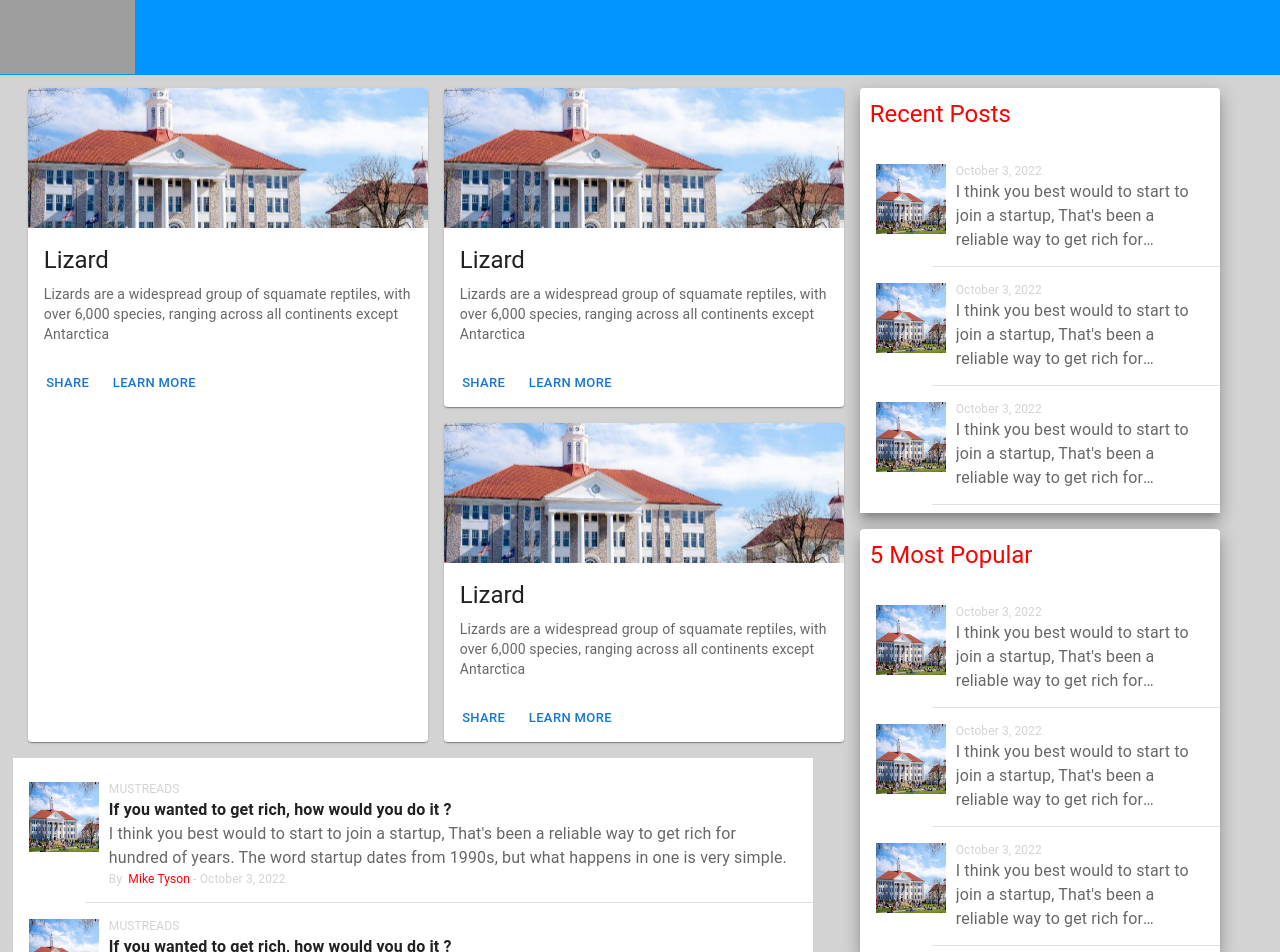
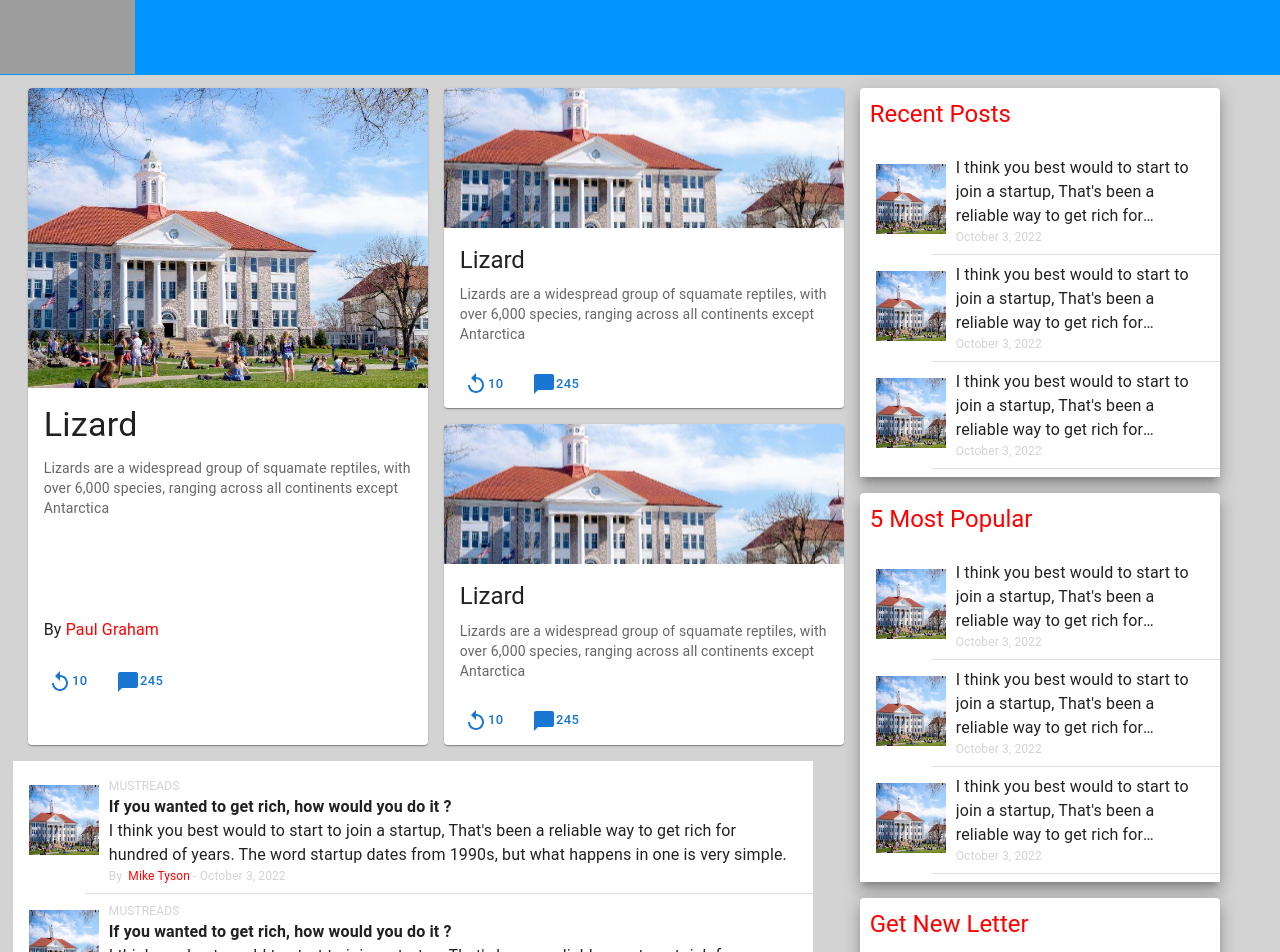
Before and after one commit to amrelshehaly/daily-news, a Next.js app: page / in a window 1280 px wide. Shown: the top 952 px of the page. Built offline with nearby package versions, Linux system fonts and the light colour scheme; grey boxes are pictures that could not be loaded.

Commit message:
fixing and finishing the home page

```diff
--- a/src/common/listItem/index.tsx
+++ b/src/common/listItem/index.tsx
@@ -31,20 +31,22 @@ const SimpleListItem: FC<Props> = (props: Props) => {
             <img src={Image} width="70px" height="70px" />
           </ListItemAvatar>
         )}
-        <ListItemText
-          primary={
+
         <Box>
-              <Typography sx={{ fontSize: '12px', color: 'lightgray' }}>
+          <Box>
+            <Typography
+              component="div"
+              sx={{ fontSize: '12px', color: 'lightgray' }}
+            >
               {tag}
             </Typography>
             <Typography sx={{ fontWeight: 700 }} component="div">
               {title}
             </Typography>
           </Box>
-          }
-          secondary={
           <Box>
             <Typography
+              component="div"
               sx={{
                 display: '-webkit-box',
                 overflow: 'hidden',
@@ -54,19 +56,31 @@ const SimpleListItem: FC<Props> = (props: Props) => {
             >
               {subTitle}
             </Typography>
-              <Typography sx={{ fontSize: '12px', color: 'lightgray', display: 'flex' }}>
+            <Typography
+              component="div"
+              sx={{ fontSize: '12px', color: 'lightgray', display: 'flex' }}
+            >
               {author && (
-                  <Typography sx={{ display: 'flex', fontSize: '12px' }}>
+                <Typography
+                  component="div"
+                  sx={{ display: 'flex', fontSize: '12px' }}
+                >
                   By &nbsp;
-                    <Typography sx={{ color: 'red', fontSize: '12px' }}>{author}</Typography>
+                  <Typography
+                    component="div"
+                    sx={{ color: 'red', fontSize: '12px' }}
+                  >
+                    {author}
+                  </Typography>
                   &nbsp;-&nbsp;
                 </Typography>
               )}
-                <Typography sx={{fontSize:'12px'}} component='div'>{date}</Typography>
+              <Typography component="div" sx={{ fontSize: '12px' }}>
+                {date}
+              </Typography>
             </Typography>
           </Box>
-          }
-        />
+        </Box>
       </ListItem>
       <Divider variant="inset" component="li" />
     </>
--- a/src/components/home/index.tsx
+++ b/src/components/home/index.tsx
@@ -8,41 +8,67 @@ import {
   Button,
   Grid,
 } from '@mui/material'
+import { Replay, ChatBubble } from '@mui/icons-material'
 
 const uni = '../../images/uni.jpg'
 import content from '../data.json'
 
-
 const Home = () => {
   return (
-    <Grid container spacing={2} justifyContent='right' alignItems="stretch" sx={{height:'100%'}}>
-      <Grid item sm={6} md={6} lg='auto' xl='auto'  xs={12}>
-        <Card sx={{ maxWidth: 400, width:'100%', height:'100%', margin: '0 auto' }}>
+    <Grid
+      container
+      spacing={2}
+      justifyContent="right"
+      alignItems="stretch"
+      sx={{ height: '100%' }}
+    >
+      <Grid item sm={6} md={6} lg="auto" xl="auto" xs={12}>
+        <Card
+          sx={{
+            maxWidth: 400,
+            width: '100%',
+            height: '100%',
+            margin: '0 auto',
+          }}
+        >
           <CardMedia
             component="img"
             alt="green iguana"
-            height="140"
+            height="300"
             image={uni}
           />
           <CardContent>
-            <Typography gutterBottom variant="h5" component="div">
+            <Typography gutterBottom variant="h4" component="div">
               Lizard
             </Typography>
             <Typography variant="body2" color="text.secondary">
               Lizards are a widespread group of squamate reptiles, with over
               6,000 species, ranging across all continents except Antarctica
             </Typography>
+            <Typography
+              component="div"
+              sx={{ marginTop: '100px', display: 'flex' }}
+            >
+              By&nbsp;{' '}
+              <Typography sx={{ color: 'red' }}>Paul Graham</Typography>
+            </Typography>
           </CardContent>
           <CardActions>
-            <Button size="small">Share</Button>
-            <Button size="small">Learn More</Button>
+            <Button size="small">
+              <Replay />
+              {10}
+            </Button>
+            <Button size="small">
+              <ChatBubble />
+              {245}
+            </Button>
           </CardActions>
         </Card>
       </Grid>
-      <Grid item sm={6} md={6} lg='auto' xl='auto' xs={12}>
-        <Grid container direction='column' spacing={2}>
+      <Grid item sm={6} md={6} lg="auto" xl="auto" xs={12}>
+        <Grid container direction="column" spacing={2}>
           <Grid item xs={6}>
-            <Card sx={{ maxWidth: 400, width:'100%', margin: '0 auto' }}>
+            <Card sx={{ maxWidth: 400, width: '100%', margin: '0 auto' }}>
               <CardMedia
                 component="img"
                 alt="green iguana"
@@ -59,13 +85,19 @@ const Home = () => {
                 </Typography>
               </CardContent>
               <CardActions>
-                <Button size="small">Share</Button>
-                <Button size="small">Learn More</Button>
+                <Button size="small">
+                  <Replay />
+                  {10}
+                </Button>
+                <Button size="small">
+                  <ChatBubble />
+                  {245}
+                </Button>
               </CardActions>
             </Card>
           </Grid>
           <Grid item xs={6}>
-            <Card sx={{maxWidth: 400, width:'100%', margin: '0 auto' }}>
+            <Card sx={{ maxWidth: 400, width: '100%', margin: '0 auto' }}>
               <CardMedia
                 component="img"
                 alt="green iguana"
@@ -82,8 +114,14 @@ const Home = () => {
                 </Typography>
               </CardContent>
               <CardActions>
-                <Button size="small">Share</Button>
-                <Button size="small">Learn More</Button>
+                <Button size="small">
+                  <Replay />
+                  {10}
+                </Button>
+                <Button size="small">
+                  <ChatBubble />
+                  {245}
+                </Button>
               </CardActions>
             </Card>
           </Grid>
--- a/src/components/side-posts/index.tsx
+++ b/src/components/side-posts/index.tsx
@@ -28,7 +28,7 @@ const SidePost : FC<Props> = ({title}) => {
               key={idx}
               subTitle={val.description}
               Image={uni}
-              tag={'October 3, 2022'}
+              date={'October 3, 2022'}
             />
           )
         })}
```
Lines whose indentation alone changed are shown as unchanged.
